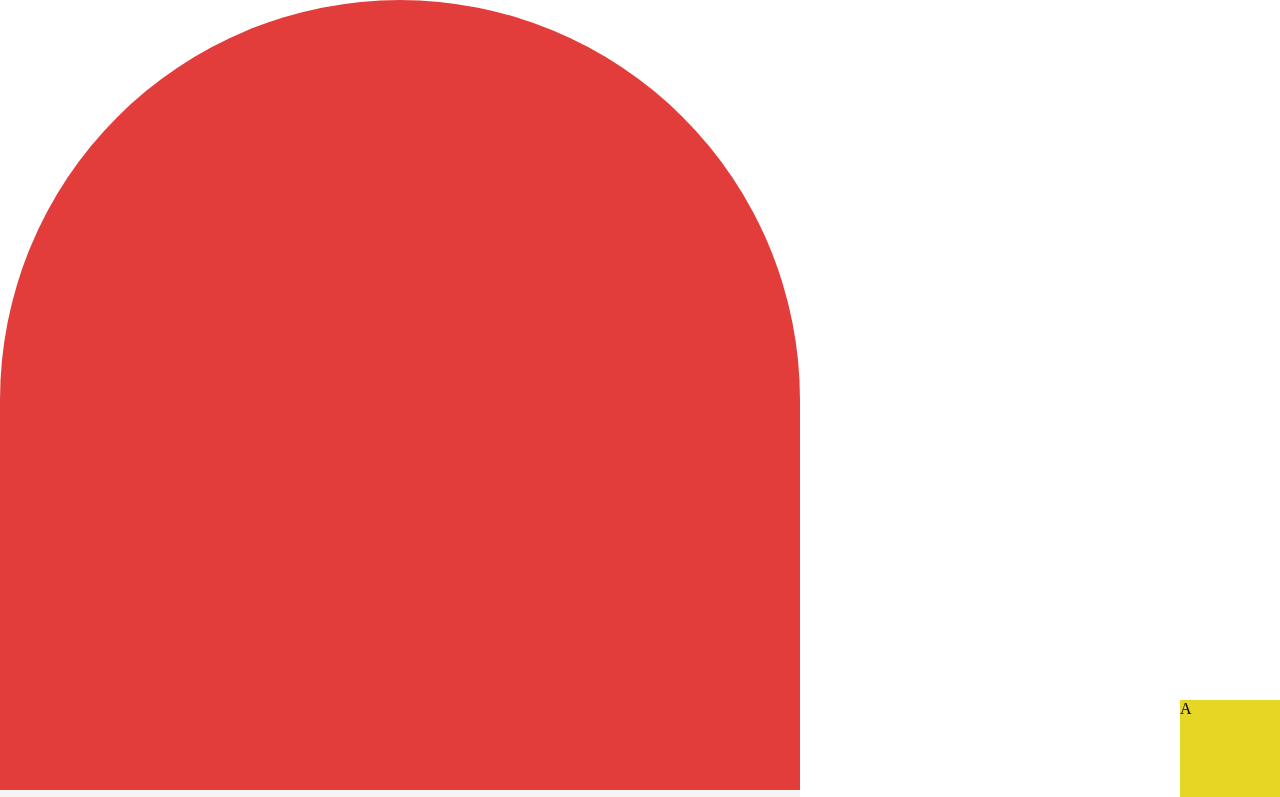
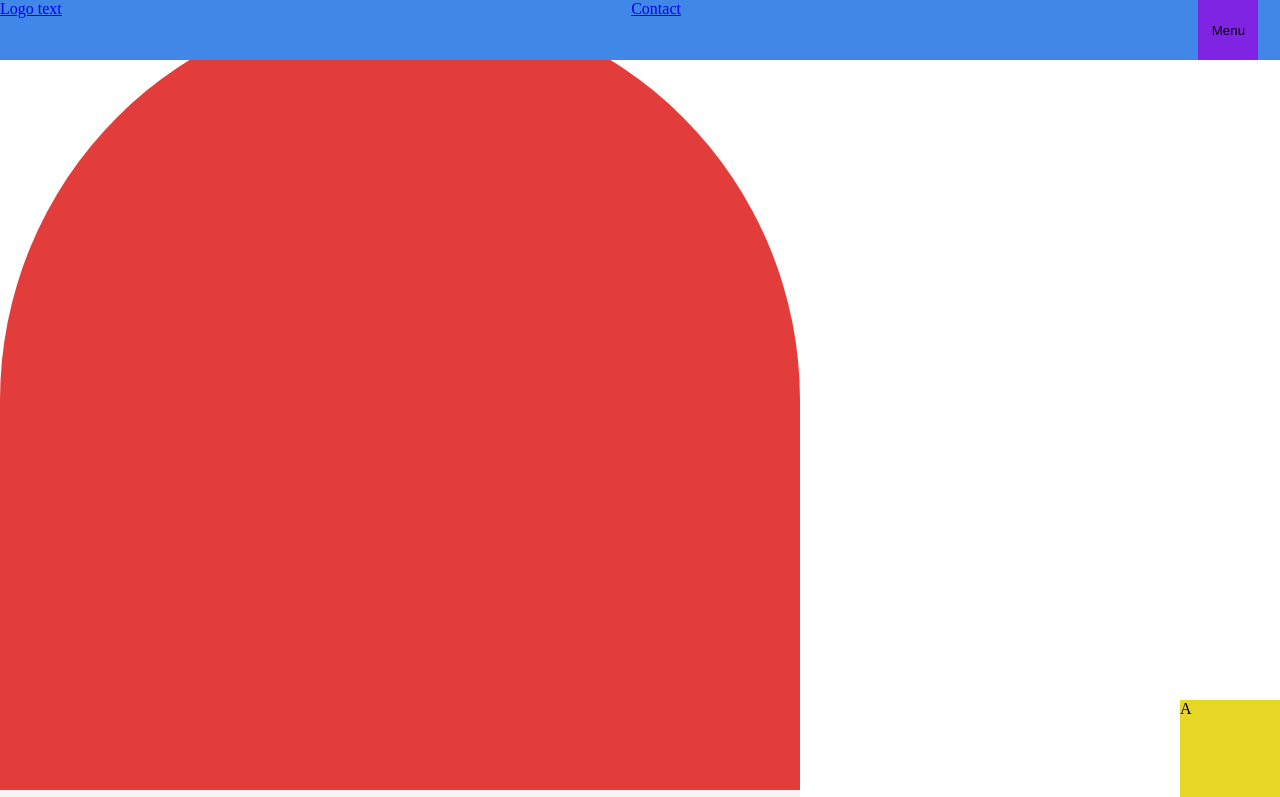
Before and after one commit to GaborSzaboHUN/w3-practice, a plain HTML site: page frontend/index.html in a window 1280 px wide. Shown: the top 797 px of the page. Drawn offline with Linux system fonts and the light colour scheme.

Commit message:
nav bar created

```diff
--- a/frontend/index.html
+++ b/frontend/index.html
@@ -10,6 +10,14 @@
 </head>
 
 <body>
+	<header>
+		<a id="logo" href="/">Logo text</a>
+		<nav>
+			<a href="#contact">Contact</a>
+			<button>Menu</button>
+		</nav>
+	</header>
+
 	<div class="first"></div>
 	<div>
 		<div>
--- a/frontend/style.css
+++ b/frontend/style.css
@@ -1,6 +1,44 @@
-body {
+body,
+body * {
   margin: 0;
   padding: 0;
+
+  box-sizing: border-box;
+}
+
+header {
+  position: fixed;
+  top: 0;
+  left: 0;
+  width: 100%;
+  height: 60px;
+  background-color: #4187e8;
+  border: none;
+  z-index: 100;
+}
+
+#logo,
+header nav {
+  position: relative;
+  display: inline-block;
+  width: 49%;
+  height: 100%;
+}
+
+header nav a {
+  display: block;
+  width: 50%;
+  height: 100%;
+}
+
+header nav button {
+  position: absolute;
+  width: 60px;
+  height: 60px;
+  top: 0;
+  right: 0;
+  background-color: #8024e3;
+  border: none;
 }
 
 div {
```
